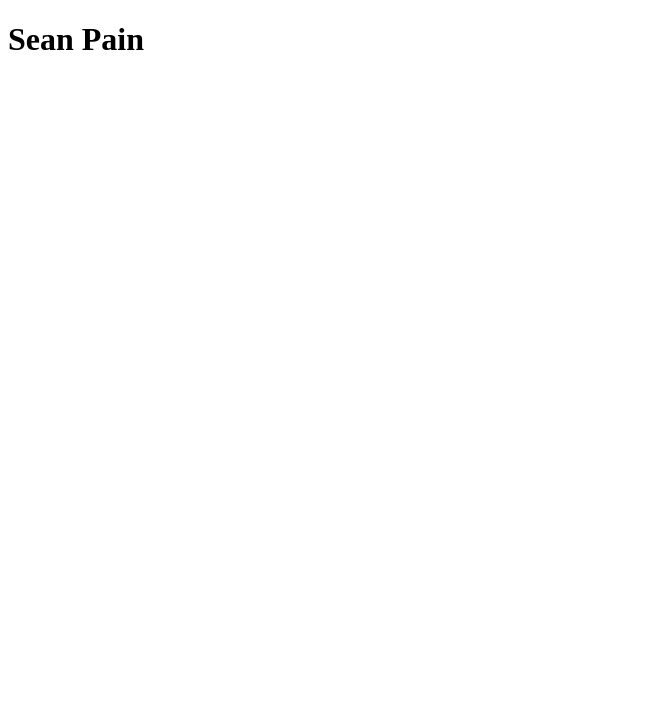
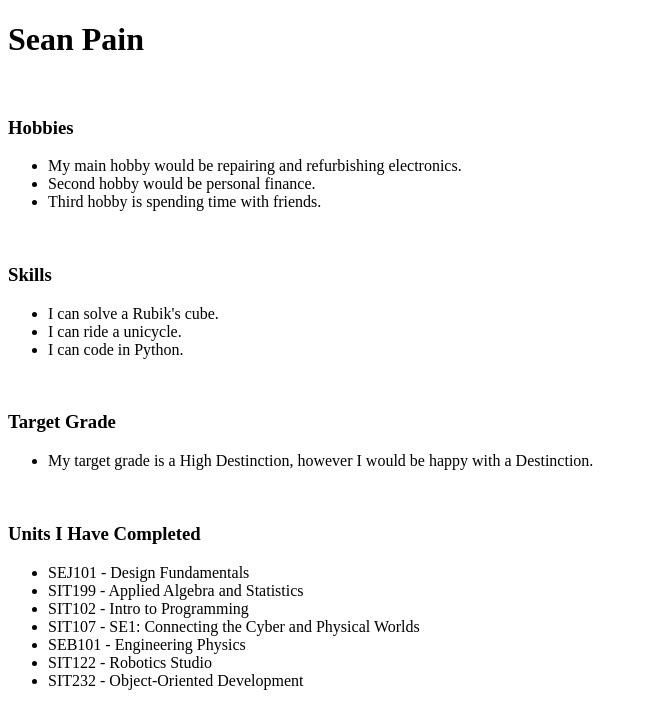
Before and after one commit to seanpain4/TrackMe, a plain HTML site: page about-me.html in a window 1280 px wide. Shown: the whole page, without its empty margins (0-648 px from the left). Drawn offline with Linux system fonts and the light colour scheme.

Commit message:
ENHANCE: Add more information

```diff
--- a/about-me.html
+++ b/about-me.html
@@ -9,5 +9,35 @@
     </head>
     <body>
         <h1>Sean Pain</h1>
+        <br>
+        <h3>Hobbies</h3>
+        <ul>
+            <li>My main hobby would be repairing and refurbishing electronics.</li>
+            <li>Second hobby would be personal finance.</li>
+            <li>Third hobby is spending time with friends.</li>
+        </ul>
+        <br>
+        <h3>Skills</h3>
+        <ul>
+            <li>I can solve a Rubik's cube.</li>
+            <li>I can ride a unicycle.</li>
+            <li>I can code in Python.</li>
+        </ul>
+        <br>
+        <h3>Target Grade</h3>
+        <ul>
+            <li>My target grade is a High Destinction, however I would be happy with a Destinction.</li>
+        </ul>
+        <br>
+        <h3>Units I Have Completed</h3>
+        <ul>
+            <li>SEJ101 - Design Fundamentals</li>
+            <li>SIT199 - Applied Algebra and Statistics</li>
+            <li>SIT102 - Intro to Programming</li>
+            <li>SIT107 - SE1: Connecting the Cyber and Physical Worlds</li>
+            <li>SEB101 - Engineering Physics</li>
+            <li>SIT122 - Robotics Studio</li>
+            <li>SIT232 - Object-Oriented Development</li>
+        </ul>
     </body>
 </html>
```
